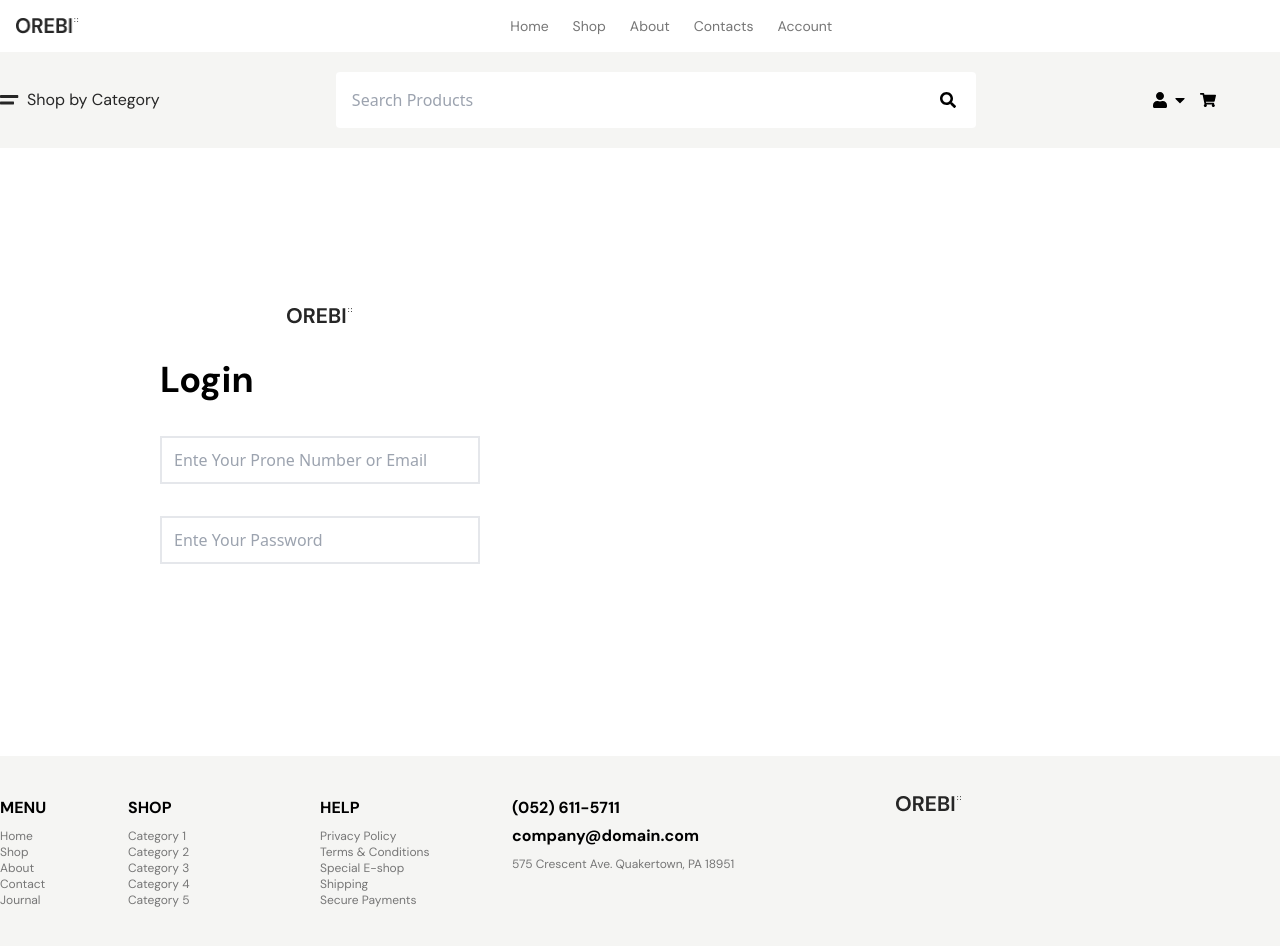
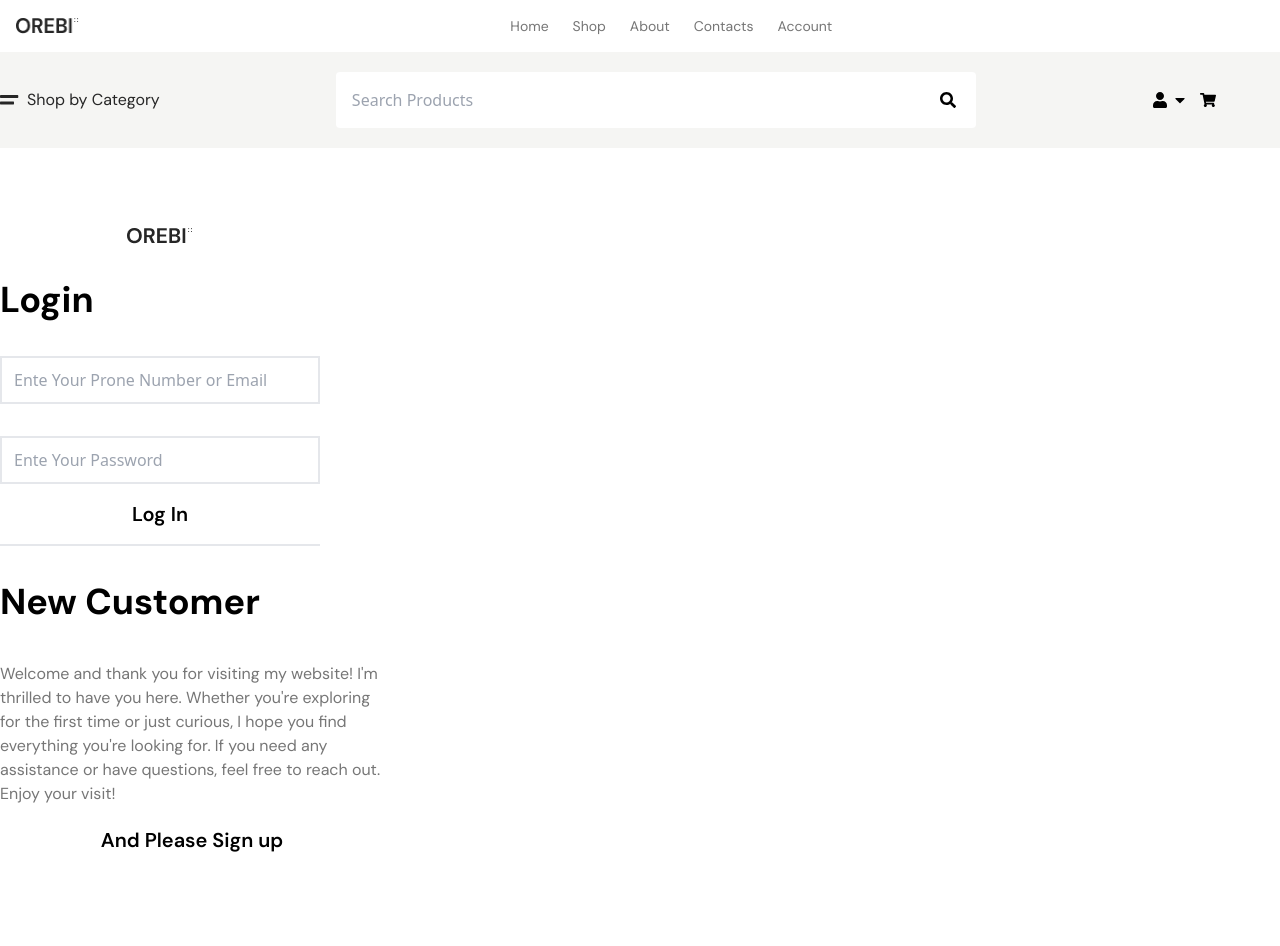
Before and after one commit to NH-Bappy/Orebi, a React (Vite) app: page /Account in a window 1280 px wide. Shown: the top 946 px of the page. Built offline with nearby package versions, Linux system fonts and the light colour scheme.

Commit message:
new section

```diff
--- a/src/pages/Account.jsx
+++ b/src/pages/Account.jsx
@@ -8,16 +8,16 @@ import Text from '../layer/Text'
 
 
 
-
 const Account = () => {
 
   return (
     <>
-    <div className="p-40">
+    <div className="py-20">
       <Container>
       <div className="w-80">
+    <div className="border-b-2">
 
-      <div className="flex justify-center">
+    <div className="flex justify-center">
       <Link to={"/"}>
       <Image imgsrc={logo} imgalt={"logo"} />
       </Link>
@@ -29,12 +29,28 @@ const Account = () => {
        <div className="py-4">
        <input type="email" placeholder='Ente Your Prone Number or Email' className='w-full h-12 border-2 pl-3'/>
        </div>
+
         <div className="py-4">
         <input type="password" placeholder='Ente Your Password' className='w-full h-12 border-2 pl-3'/>
         </div>
 
+        <div className="flex justify-center ">
+          <Link><button className='font-semibold text-xl font-dmSans hover:text-blue-500 '>Log In</button></Link>
+        </div>
       </div>
+    </div>
+    </div>
+
+    <div className="py-4 w-96">
+        <Text texts={"New Customer"} as={"h3"} className={"text-4xl font-bold py-5 font-dmSans"}/>
+
+        <Text texts={"Welcome and thank you for visiting my website! I'm thrilled to have you here. Whether you're exploring for the first time or just curious, I hope you find everything you're looking for. If you need any assistance or have questions, feel free to reach out. Enjoy your visit!"} as={"p"} className={"py-5 font-dmSans text-mColor "}/>
+
+        <div className="flex justify-center ">
+          <Link><button className='font-semibold text-xl font-dmSans hover:text-blue-500 '>And Please Sign up </button></Link>
+        </div>
       </div>
+
       </Container>
     </div>
     </>
```
